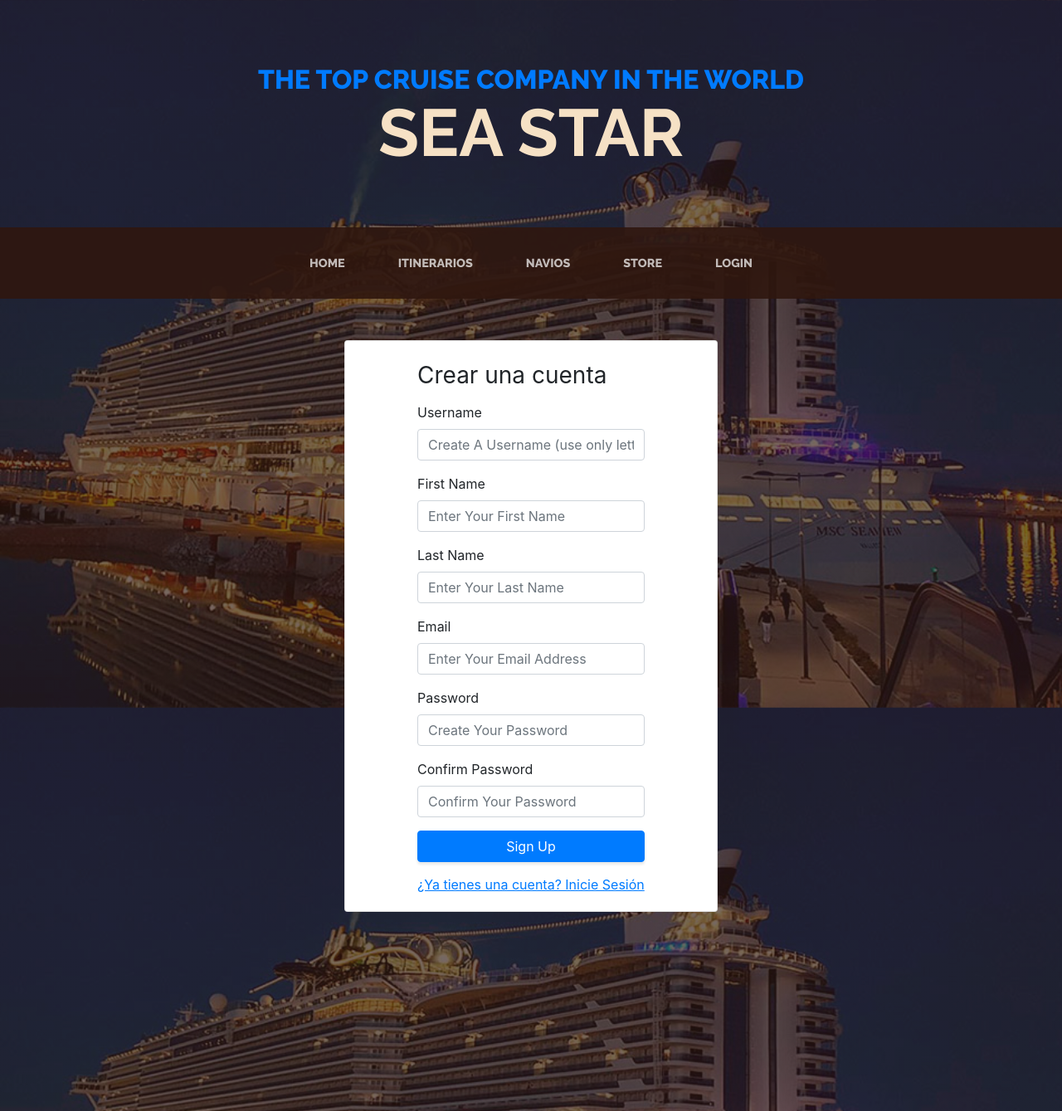
After one commit to Ferchovich/SEA_STAR, a Django app: page /signup.html in a window 1280 px wide. The commit adds this page. Shown: the top 1339 px of the page at 83% size. Run offline with Django 4.2, Linux system fonts and the light colour scheme; some libraries are stand-ins or nearby versions.

Commit message:
Creación del proceso de creación de usuarios a traves de Sign up

```diff
--- a/src/config/urls.py
+++ b/src/config/urls.py
@@ -26,5 +26,6 @@ urlpatterns = [
     path("itinerarios.html", views.about, name="itinerarios"),
     path("navios.html", views.products, name="navios"),
     path("store.html", views.store, name="store"),
-    path("login.html", views.login_user, name="login")
+    path("login.html", views.login_user, name="login"),
+    path("signup.html", views.signup, name="signup")
 ]
--- a/src/seastar/templates/login.html
+++ b/src/seastar/templates/login.html
@@ -21,7 +21,7 @@
                         </div>
                     </form>
                     <div style="margin: auto; margin-bottom: 20px;margin-top: 15px">
-                        <button class="btn btn-link" style="font-size:medium">¿No tienes una cuenta? Créala</button>
+                        <a class="btn-link" href="/signup.html">¿No tienes una cuenta? Créala</a>
                     </div>
                 </div>
             </div>
--- /dev/null
+++ b/src/seastar/templates/signup.html
@@ -0,0 +1,45 @@
+{% extends "index.html" %}
+    {% load static %}
+
+    {% block content %}
+        <section>
+            <div class="card" style="margin: auto;max-width: 450px; margin-top: 50px; margin-bottom: 250px">
+                <div style="margin: auto;max-width: 450px;">
+                    <h1 style="margin: auto; margin-bottom: 25px;margin-top: 25px" class="h3 mb-3 font-weight-normal">Crear una cuenta</h1>
+                    <form method="POST" action="">
+                        {% csrf_token %}
+                        <div class="form-group">
+                            <label for="username">Username</label>
+                            <input type="text" class="form-control" id="username" name="username" placeholder="Create A Username (use only letters and numbers)" Required>
+                        </div>
+                        <div class="form-group">
+                            <label for="fname">First Name</label>
+                            <input type="text" class="form-control" id="fname" name="fname" placeholder="Enter Your First Name" Required>
+                        </div>
+                        <div class="form-group">
+                            <label for="lname">Last Name</label>
+                            <input type="text" class="form-control" id="lname" name="lname" placeholder="Enter Your Last Name" Required>
+                        </div>
+                        <div class="form-group">
+                            <label for="email">Email</label>
+                            <input type="email" class="form-control" id="email" name="email" placeholder="Enter Your Email Address" Required>
+                        </div>
+                        <div class="form-group">
+                            <label for="pass1">Password</label>
+                            <input type="password" class="form-control" id="pass1" name="pass1" placeholder="Create Your Password" Required>
+                        </div>
+                        <div class="form-group">
+                            <label for="pass2">Confirm Password</label>
+                            <input type="password" class="form-control" id="pass2" name="pass2" placeholder="Confirm Your Password" Required>
+                        </div>
+                        <div style="margin: auto;margin-top: 15px">
+                            <input type="submit" value="Sign Up" class="btn btn-primary btn-block">
+                        </div>
+                    </form>
+                    <div style="margin: auto; margin-bottom: 20px;margin-top: 15px">
+                        <a class="btn-link" href="/login.html">¿Ya tienes una cuenta? Inicie Sesión</a>
+                    </div>
+                </div>
+            </div>
+        </section>
+{% endblock %}
--- a/src/seastar/views.py
+++ b/src/seastar/views.py
@@ -1,5 +1,6 @@
 from django.shortcuts import render, redirect
 from django.contrib.auth import authenticate, login, logout
+from django.contrib.auth.models import User
 from django.contrib import  messages
 from seastar.models import Navio, Itinerario, Puerto
 # Create your views here.
@@ -33,3 +34,40 @@ def login_user(request):
             return redirect('./login.html')
     else:
         return render(request, './login.html', {})
+
+def signup(request):
+    if request.method == "POST":
+        username = request.POST['username']
+        fname = request.POST['fname']
+        lname = request.POST['lname']
+        email = request.POST['email']
+        pass1 = request.POST['pass1']
+        pass2 = request.POST['pass2']
+
+        if User.objects.filter(username=username):
+            messages.error(request, "Ese nombre de usuario ya existe. Elija otro.")
+            return redirect('./signup.html')
+
+        if User.objects.filter(email=email).exists():
+            messages.error(request, "La dirección de correo electrónico ya existe. Elija otra.")
+            return redirect('./signup.html')
+
+        if pass1 != pass2:
+            messages.error(request, "Las contraseñas ingresadas no coinciden. Ingreselas nuevamente.")
+            return redirect('./signup.html')
+
+        if not username.isalnum():
+            messages.error(request, "El nombre de usuario no puede contener caracteres especiales.")
+            return redirect('./signup.html')
+
+        myuser = User.objects.create_user(username, email, pass1)
+        myuser.first_name = fname
+        myuser.last_name = lname
+        myuser.is_active = False
+        myuser.save()
+        messages.success(request, "Su cuenta fue creada con éxito.")
+
+        return redirect('./login.html')
+
+    else:
+        return render(request, "./signup.html", {})
```
